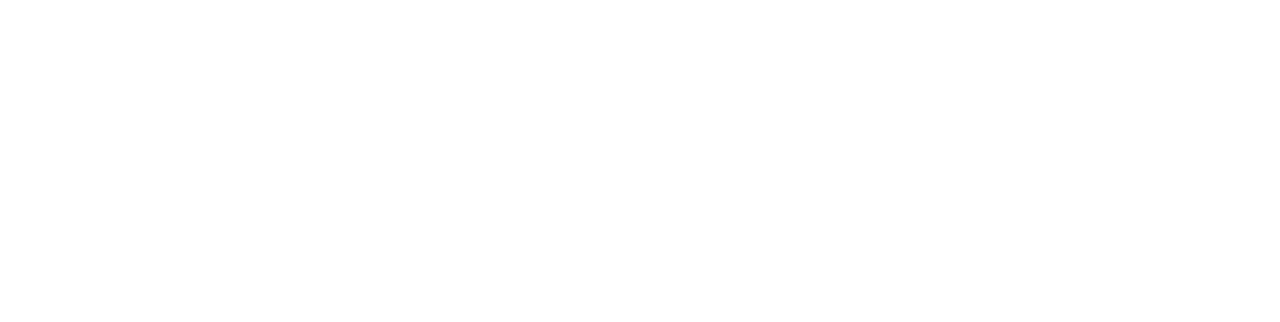
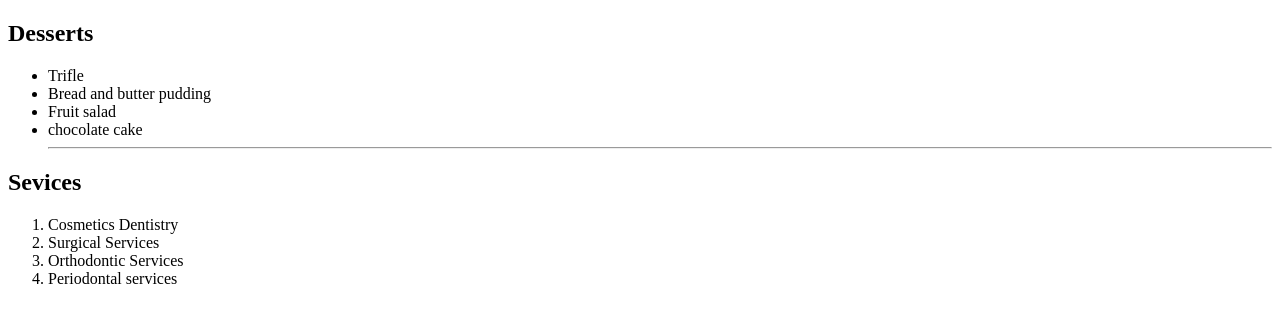
Before and after one commit to Charwekey/T4G_Lesson2, a plain HTML site: page index.html in a window 1280 px wide. Drawn offline with Linux system fonts and the light colour scheme.

Commit message:
Added my modified file

```diff
--- a/index.html
+++ b/index.html
@@ -3,9 +3,30 @@
 <head>
     <meta charset="UTF-8">
     <meta name="viewport" content="width=device-width, initial-scale=1.0">
-    <title>Document</title>
+    <title>My First website</title>
 </head>
 <body>
 
+    <h2>Desserts</h2>
+    <ul>
+        <li>Trifle</li>
+        <li>Bread and butter pudding</li>
+        <li>Fruit salad</li>
+        <li>chocolate cake</li>
+        <hr>
+
+    </ul>
+
+    <h2>Sevices </h2>
+    <ol>
+        <li>Cosmetics Dentistry</li>
+        <li>Surgical Services</li>
+        <li>Orthodontic Services</li>
+        <li>Periodontal services</li>
+
+
+
+
+    </ol>
 </body>
 </html>
```
